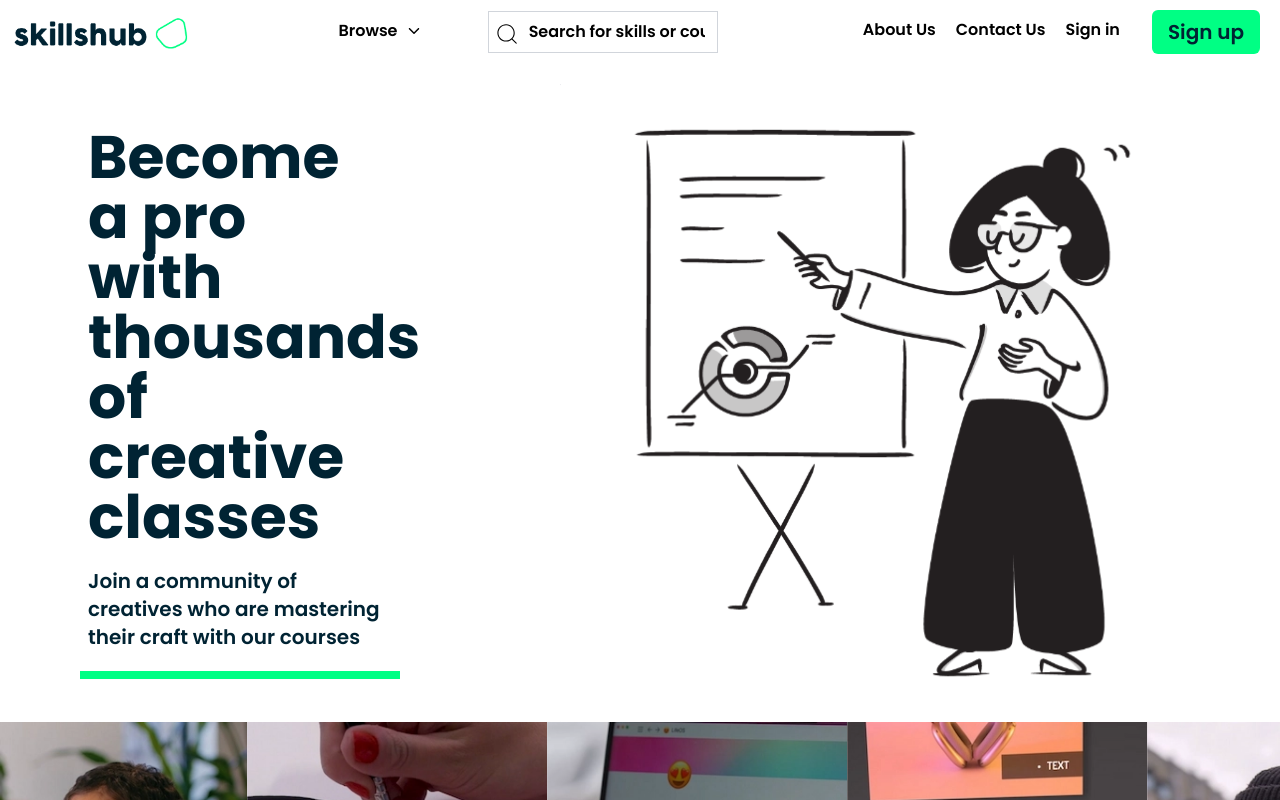
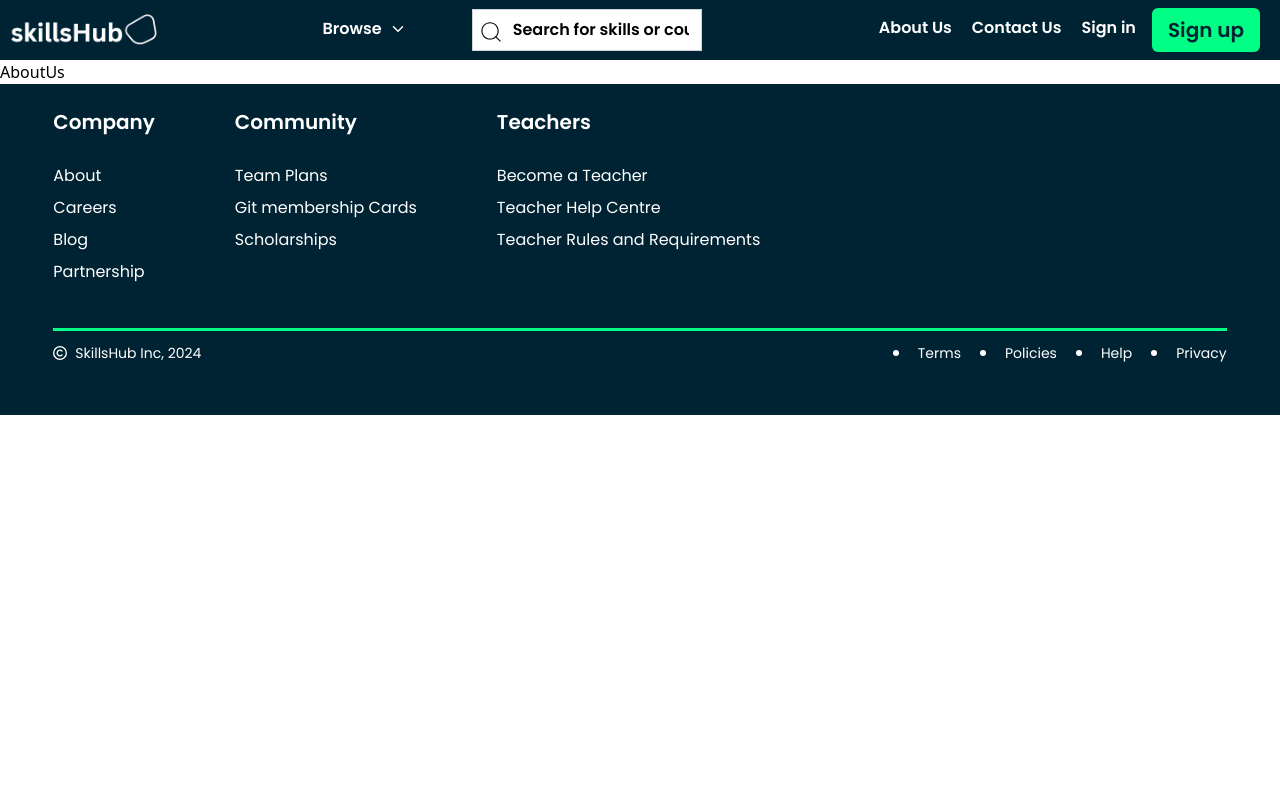
Before and after one commit to Simran1729/skillsHub-frontend, a React (Vite) app: page /About in a window 1280 px wide. Shown: the top 800 px of the page. Built offline with nearby package versions, Linux system fonts and the light colour scheme.

Commit message:
made some ui changes with green hover effect and removed redundancy

```diff
--- a/src/App.jsx
+++ b/src/App.jsx
@@ -1,13 +1,28 @@
+import { Route, Routes } from "react-router-dom"
 import Footer from "./components/Footer"
 import NavBar from "./components/NavBar"
 import HomePage from "./Pages/HomePage"
+import Login from "./Pages/Login"
+import SignUp from "./Pages/SignUp"
+import AboutUs from "./Pages/AboutUs"
+import Contact from "./Pages/Contact"
+import NotFound from "./Pages/NotFound"
 
 
 function App() {
 
   return (
     <>
-      <HomePage/>
+    <NavBar/>
+    <Routes>
+      <Route path="/" element= {<HomePage/>}/>
+      <Route path="/login" element={<Login/>}/>
+      <Route path="/signUp" element={<SignUp/>}/>
+      <Route path="/About" element={<AboutUs/>}/>
+      <Route path="/Contact" element={<Contact/>} />
+      <Route path="*" element={<NotFound/>}/>
+    </Routes>
+    <Footer/>
     </>
   )
 }
--- a/src/Pages/AboutUs.jsx
+++ b/src/Pages/AboutUs.jsx
@@ -0,0 +1,9 @@
+import React from 'react'
+
+function AboutUs() {
+  return (
+    <div>AboutUs</div>
+  )
+}
+
+export default AboutUs
--- a/src/Pages/Contact.jsx
+++ b/src/Pages/Contact.jsx
@@ -0,0 +1,9 @@
+import React from 'react'
+
+function Contact() {
+  return (
+    <div>Contact</div>
+  )
+}
+
+export default Contact
--- a/src/Pages/HomePage.jsx
+++ b/src/Pages/HomePage.jsx
@@ -1,5 +1,4 @@
 import React from 'react'
-import NavBar from '../components/NavBar'
 import teacher from '../assets/homePage/teacher.png'
 import { IoCheckmarkCircleSharp } from "react-icons/io5";
 import Carousel from '../components/Carousel';
@@ -33,9 +32,7 @@ const images = [
 function HomePage() {
   return (
     <>
-        <NavBar/>
-
-        {/* <section className="flex flex-col md:flex-row w-full justify-around pt-5">
+        <section className="flex flex-col md:flex-row w-full justify-around pt-5">
             <div className="font-poppins text-my-dark-blue md:w-3/12 flex flex-col justify-center">
               <p className="text-4xl md:text-6xl font-bold sm:px-2">Become a pro with thousands of creative classes</p>
               <p className="font-semibold text-lg md:text-xl py-5 sm:px-2">
@@ -47,10 +44,10 @@ function HomePage() {
             <div className="w-full md:w-6/12">
               <img src={teacher} className="w-full h-auto" alt="Teacher" />
             </div>
-        </section> */}
+        </section>
 
 
-        <section className="flex flex-col md:flex-row w-full justify-around pt-5">
+        {/* <section className="flex flex-col md:flex-row w-full justify-around pt-5">
           <div className="font-poppins text-my-dark-blue md:w-3/12 flex flex-col justify-center">
             <motion.p
               initial={{ opacity: 0, y: 20 }}
@@ -79,7 +76,7 @@ function HomePage() {
           <div className="w-full md:w-6/12">
             <img src={teacher} className="w-full h-auto" alt="Teacher" />
           </div>
-        </section>
+        </section> */}
 
 
         <section>
@@ -146,9 +143,6 @@ function HomePage() {
           <img src={instructor} className="object-cover md:w-2/3 md:h-auto lg:w-[50%] lg:h-auto xl:w-3/4 xl:h-auto shadow-sm shadow-my-green" alt="Instructor" />
         </div>
     </section>
-
-      <Footer/>
-
     </>
   )
 }
--- a/src/Pages/Login.jsx
+++ b/src/Pages/Login.jsx
@@ -0,0 +1,9 @@
+import React from 'react'
+
+function Login() {
+  return (
+    <div>Login</div>
+  )
+}
+
+export default Login
--- /dev/null
+++ b/src/Pages/NotFound.jsx
@@ -0,0 +1,9 @@
+import React from 'react'
+
+function NotFound() {
+  return (
+    <div>NotFound</div>
+  )
+}
+
+export default NotFound
--- a/src/Pages/SignUp.jsx
+++ b/src/Pages/SignUp.jsx
@@ -1,10 +1,9 @@
 import React from 'react'
-import Header from '../components/Header'
 
 function SignUp() {
   return (
     <>
-        <Header/>
+      SignUp
     </>
   )
 }
--- a/src/components/Footer.jsx
+++ b/src/components/Footer.jsx
@@ -1,37 +1,34 @@
 import React from 'react';
 import { FaRegCopyright } from "react-icons/fa6";
 import { GoDotFill } from "react-icons/go";
+import { useLocation } from 'react-router-dom';
+import {FooterLinks} from "../data/FooterLinks"
 
 function Footer() {
+
+  const location = useLocation();
+  const isHomePage = location.pathname === '/';
+
   return (
-    <div className="font-poppins text-my-dark-blue flex flex-col">
+    <div className={`font-poppins text-my-dark-blue flex flex-col ${!isHomePage ? 'bg-my-dark-blue text-white' : 'bg-white text-black'}`}>
       {/* Sections */}
-      <div className="flex flex-col sm:flex-row sm:gap-8 md:gap-10 lg:gap-20 w-11/12 mx-auto">
-        {/* Company Section */}
-        <div className="mb-6 sm:mb-0">
-          <p className="font-semibold text-xl py-6">Company</p>
-          <p className="hover:text-my-blue hover:underline py-1 hover:cursor-pointer">About</p>
-          <p className="hover:text-my-blue hover:underline py-1 hover:cursor-pointer">Careers</p>
-          <p className="hover:text-my-blue hover:underline py-1 hover:cursor-pointer">Blog</p>
-          <p className="hover:text-my-blue hover:underline py-1 hover:cursor-pointer">Partnership</p>
+
+        <div className="mb-6 sm:mb-0 flex flex-col sm:flex-row sm:gap-8 md:gap-10 lg:gap-20 w-11/12 mx-auto">
+          {
+            FooterLinks.map((ele, index) => {
+              return <div key={index} className = "mb-6 sm:mb-0">
+                    <p className = "font-semibold text-xl py-6">{ele.cateogory}</p>
+                    {
+                      ele.links.map((title, index) => {
+                        return <p key={index} className = {`hover:underline py-1 hover:cursor-pointer ${isHomePage ? 'hover:text-my-blue' : 'hover:text-my-green'}`}>
+                            {title}
+                        </p>
+                      })
+                    }
+              </div>
+            })
+          }
         </div>
-
-        {/* Community Section */}
-        <div className="mb-6 sm:mb-0">
-          <p className="font-semibold text-xl py-6">Community</p>
-          <p className="hover:text-my-blue hover:underline py-1 hover:cursor-pointer">Team plans</p>
-          <p className="hover:text-my-blue hover:underline py-1 hover:cursor-pointer">Git membership Cards</p>
-          <p className="hover:text-my-blue hover:underline py-1 hover:cursor-pointer">Scholarships</p>
-        </div>
-
-        {/* Teachers Section */}
-        <div>
-          <p className="font-semibold text-xl py-6">Teachers</p>
-          <p className="hover:text-my-blue hover:underline py-1 hover:cursor-pointer">Become a Teacher</p>
-          <p className="hover:text-my-blue hover:underline py-1 hover:cursor-pointer">Teacher Help Centre</p>
-          <p className="hover:text-my-blue hover:underline py-1 hover:cursor-pointer">Teacher Rules and Requirements</p>
-        </div>
-      </div>
 
       {/* Divider and Terms Section */}
       <div className="w-11/12 mx-auto py-10">
--- a/src/components/NavBar.jsx
+++ b/src/components/NavBar.jsx
@@ -1,9 +1,11 @@
 import React, { useState } from 'react';
 import logo from "../assets/logo.png";
+import darkLogo from "../assets/dark_logo.png"
 import { CiSearch } from "react-icons/ci";
 import { IoIosArrowDown } from "react-icons/io";
 import { IoMenuSharp } from "react-icons/io5";
-import { Link, NavLink } from 'react-router-dom';
+import { Link, useLocation } from 'react-router-dom';
+import {NavLinks} from "../data/NavBarData"
 
 function NavBar() {
   const [isMenuOpen, setIsMenuOpen] = useState(false);
@@ -12,22 +14,28 @@ function NavBar() {
     setIsMenuOpen(!isMenuOpen);
   };
 
+  const location = useLocation();
+
+  const isHomePage = location.pathname === '/';
+
   return (
     <>
-      <div className="flex justify-between font-poppins py-2 px-2 items-center">
+      <div className=  {`flex justify-between font-poppins py-2 px-2 items-center ${!isHomePage ? 'bg-my-dark-blue text-white' : 'bg-white text-black'}`}>
         {/* Logo */}
         <div>
-          <img src={logo} className="max-h-12" alt="Logo" />
+          <Link to={"/"}>
+            <img src={isHomePage ? logo : darkLogo} className={`${!isHomePage ? 'max-h-8' : 'max-h-10' }`} alt="Logo" />
+          </Link>
         </div>
 
         {/* Search and Browse (hidden on mobile) */}
         <div className="hidden md:flex w-[30%]">
-          <div className="font-semibold mr-8 py-2 hover:text-my-blue flex">
+          <div className= {`font-semibold mr-8 py-2 flex ${isHomePage ? 'hover:text-my-blue' : 'hover:text-my-green'}`}>
             Browse
             <span className="pt-1 px-2"><IoIosArrowDown /></span>
           </div>
           <div className="relative w-full flex">
-            <CiSearch className="relative text-3xl top-2 left-8" />
+          <CiSearch className= "relative text-3xl top-2 left-8 text-black"/>
             <input
               type="text"
               placeholder="Search for skills or courses"
@@ -36,15 +44,20 @@ function NavBar() {
           </div>
         </div>
 
-        {/* Nav Links (hidden on mobile) */}
+
         <div className="hidden md:flex">
-          <div className="flex font-poppins font-semibold gap-5 py-2">
-            <div className="hover:text-my-blue">About Us</div>
-            <div className="hover:text-my-blue">Contact Us</div>
-            <div className="hover:text-my-blue cursor-pointer mr-8">Sign in</div>
+          <div className="flex font-poppins font-semibold gap-5 py-2 px-4">
+            {
+              NavLinks.map((ele, index) => {
+                return <div key={index} className = {`font-poppins font-semibold ${isHomePage ? 'hover:text-my-blue' : 'hover:text-my-green'}`}>
+                  <Link to={ele.link}>{ele.name}</Link>
+                </div>
+              })
+            }
           </div>
-          <button className="font-semibold px-4 bg-my-green py-2 text-xl rounded-md mr-3 text-my-dark-blue">Sign up</button>
+          <button className="font-semibold px-4 bg-my-green py-2 text-xl rounded-md mr-3 text-my-dark-blue font-poppins">Sign up</button>
         </div>
+
 
         {/* Hamburger Icon (visible on mobile) */}
         <div className="md:hidden">
@@ -54,14 +67,16 @@ function NavBar() {
         </div>
       </div>
 
-      {/* Mobile Menu (visible when toggled) */}
       {isMenuOpen && (
-        <div className="md:hidden flex flex-col bg-white shadow-lg p-4">
-          <div className="font-semibold py-2 hover:text-my-blue">Browse</div>
-          <div className="font-semibold py-2 hover:text-my-blue">About Us</div>
-          <div className="font-semibold py-2 hover:text-my-blue">Contact Us</div>
-          <div className="font-semibold py-2 hover:text-my-blue cursor-pointer">Sign in</div>
-          <button className="font-semibold px-4 bg-my-green py-2 text-xl rounded-md mt-3 text-my-dark-blue">Sign up</button>
+        <div className= {`md:hidden flex flex-col shadow-lg font-semibold p-4 ${!isHomePage ? 'bg-my-dark-blue text-white' : 'bg-white text-black'}`} >
+        {
+          NavLinks.map((ele, index) => {
+            return <div key={index} className = {`py-2 ${isHomePage ? 'hover:text-my-blue' : 'hover:text-my-green'}`}>
+              <Link to={ele.link}>{ele.name}</Link>
+            </div>
+          })
+        }
+          <button className="px-4 bg-my-green py-2 text-xl rounded-md mt-3 text-my-dark-blue">Sign up</button>
         </div>
       )}
     </>
--- /dev/null
+++ b/src/data/FooterLinks.jsx
@@ -0,0 +1,14 @@
+export const FooterLinks = [
+    {
+        cateogory : "Company",
+        links : ["About", "Careers", "Blog", "Partnership"]
+    },
+    {
+        cateogory : "Community",
+        links : ["Team Plans", "Git membership Cards", "Scholarships"]
+    },
+    {
+        cateogory : "Teachers",
+        links : ["Become a Teacher", "Teacher Help Centre" , "Teacher Rules and Requirements"]
+    }
+]
--- /dev/null
+++ b/src/data/NavBarData.jsx
@@ -0,0 +1,14 @@
+export const NavLinks = [
+   {
+    name : "About Us",
+    link : "/about"
+   },
+   {
+    name : "Contact Us",
+    link : "/contact"
+   },
+   {
+    name : "Sign in",
+    link : "/signIn"
+   }
+]
--- a/src/main.jsx
+++ b/src/main.jsx
@@ -2,9 +2,10 @@ import { StrictMode } from 'react'
 import { createRoot } from 'react-dom/client'
 import App from './App.jsx'
 import './index.css'
+import {BrowserRouter} from 'react-router-dom'
 
 createRoot(document.getElementById('root')).render(
-  <StrictMode>
+  <BrowserRouter>
     <App />
-  </StrictMode>,
+  </BrowserRouter>
 )
```
Also changed, not shown: src/assets/dark_logo.png (added).
